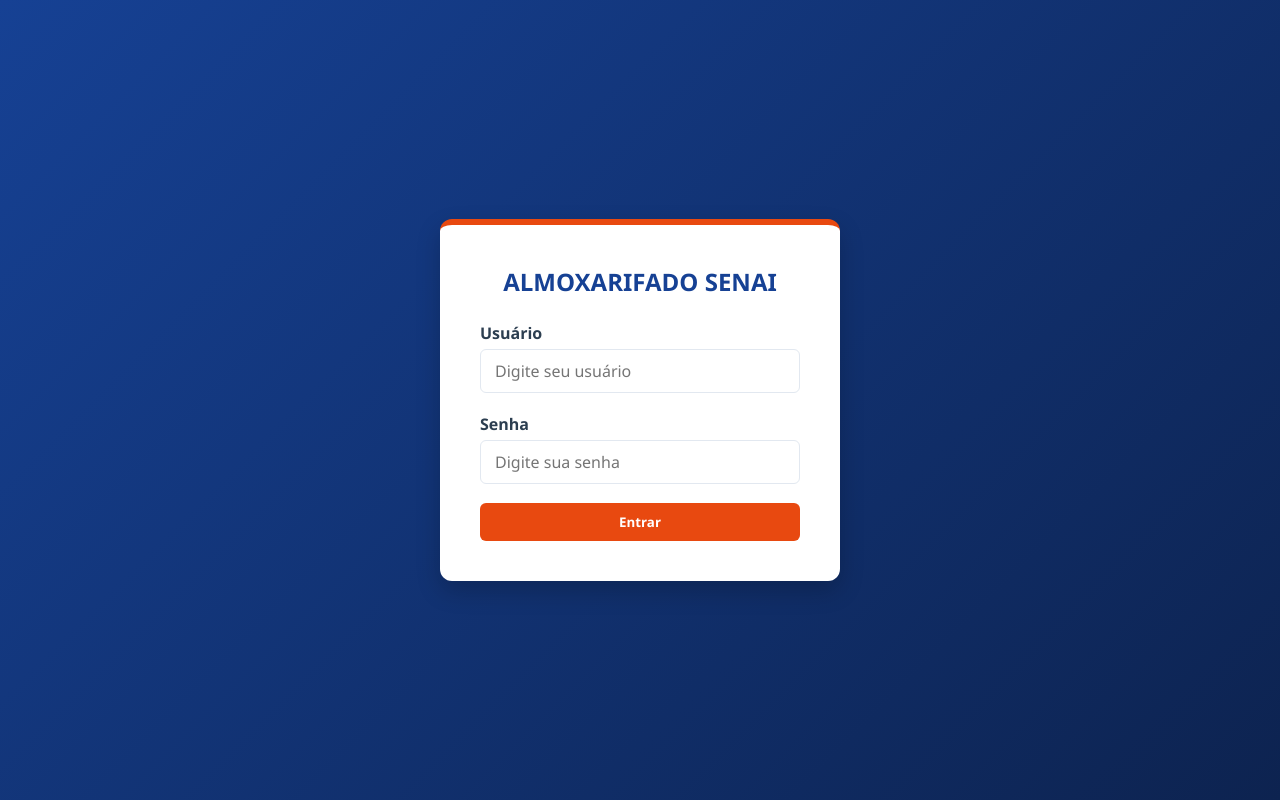
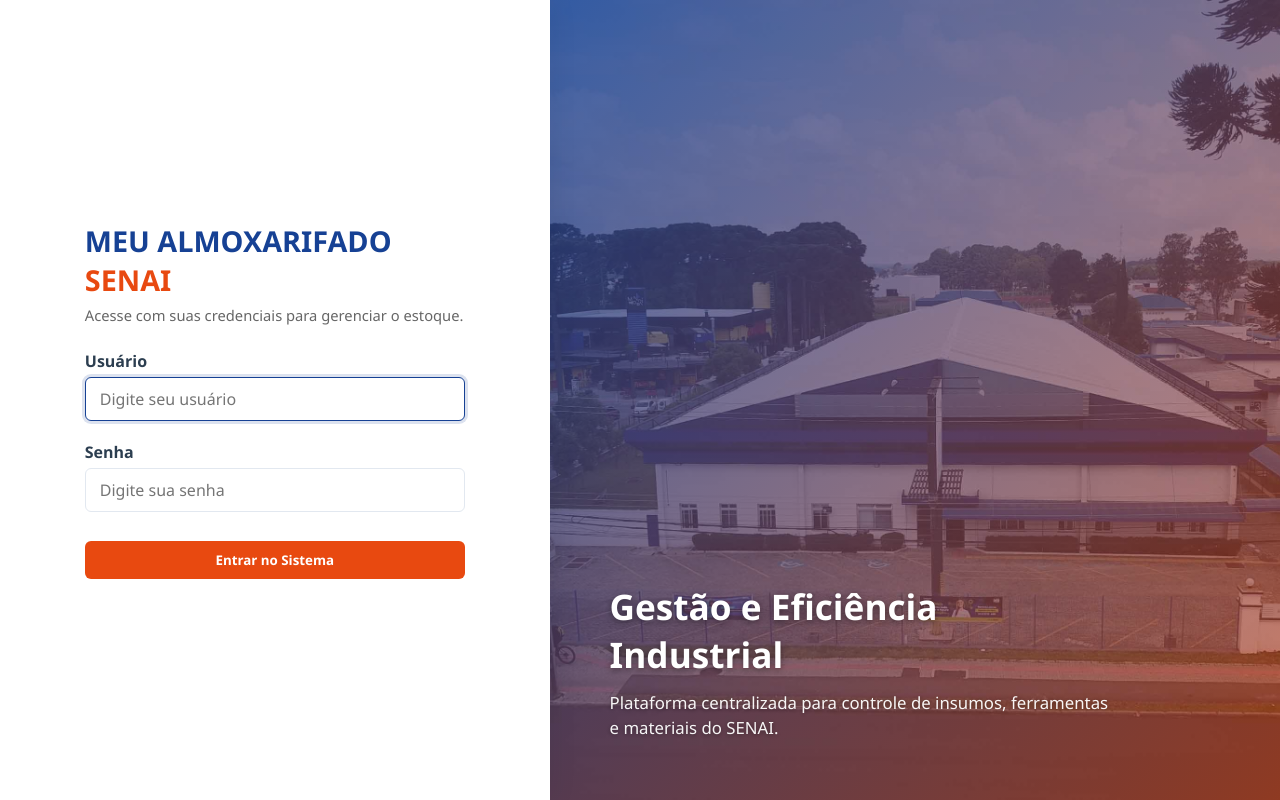
Before and after one commit to matheusbonenti-spec/aomosarifado, a Flask app: page /login in a window 1280 px wide. Run offline with Flask 3, Linux system fonts and the light colour scheme.

Commit message:
Adicionei botões para adicionar e retirar os produtos do estoque, e deixei a tela de login com uma imagem da unidade Senai São José dos Pinhais

```diff
--- a/app.py
+++ b/app.py
@@ -310,24 +310,34 @@ def editar_produto(id):
                 (nome, categoria, imagem_url, descricao, quantidade, id)
             )
             conn.commit()
-            flash('Produto atualizado!', 'success')
+            flash('Dados do produto atualizados com sucesso!', 'success')
 
-        elif acao == 'dar_baixa':
-            qtd_baixa = int(request.form['qtd_baixa'])
+        elif acao == 'movimentar':
+            tipo_movimento = request.form.get('tipo_movimento')
+            qtd = int(request.form['qtd_movimento'])
+
             cursor.execute("SELECT quantidade FROM produtos WHERE id = %s", (id,))
             prod = cursor.fetchone()
 
-            if prod and prod['quantidade'] >= qtd_baixa:
-                nova_qtd = prod['quantidade'] - qtd_baixa
-                cursor.execute("UPDATE produtos SET quantidade = %s WHERE id = %s", (nova_qtd, id))
-                cursor.execute(
-                    "INSERT INTO movimentacoes (produto_id, usuario_id, quantidade_retirada) VALUES (%s, %s, %s)",
-                    (id, session['user_id'], qtd_baixa)
-                )
-                conn.commit()
-                flash(f'Baixa de {qtd_baixa} unidade(s) registrada no histórico!', 'success')
-            else:
-                flash('Quantidade para baixa é superior ao estoque disponível.', 'danger')
+            if prod:
+                if tipo_movimento == 'adicionar':
+                    nova_qtd = prod['quantidade'] + qtd
+                    cursor.execute("UPDATE produtos SET quantidade = %s WHERE id = %s", (nova_qtd, id))
+                    conn.commit()
+                    flash(f'{qtd} unidade(s) adicionada(s) ao estoque com sucesso!', 'success')
+
+                elif tipo_movimento == 'retirar':
+                    if prod['quantidade'] >= qtd:
+                        nova_qtd = prod['quantidade'] - qtd
+                        cursor.execute("UPDATE produtos SET quantidade = %s WHERE id = %s", (nova_qtd, id))
+                        cursor.execute(
+                            "INSERT INTO movimentacoes (produto_id, usuario_id, quantidade_retirada) VALUES (%s, %s, %s)",
+                            (id, session['user_id'], qtd)
+                        )
+                        conn.commit()
+                        flash(f'Retirada de {qtd} unidade(s) registrada no histórico!', 'success')
+                    else:
+                        flash('A quantidade para retirada é superior ao estoque disponível.', 'danger')
 
         elif acao == 'excluir':
             cursor.execute("DELETE FROM produtos WHERE id = %s", (id,))
--- a/static/style.css
+++ b/static/style.css
@@ -283,3 +283,102 @@ body {
     border-radius: 4px;
     margin-top: 3px;
 }
+/* ==========================================
+   TELA DE LOGIN SPLIT-SCREEN COM GRADIENTE
+   ========================================== */
+body.login-body {
+    margin: 0;
+    padding: 0;
+    height: 100vh;
+    font-family: 'Segoe UI', Tahoma, Geneva, Verdana, sans-serif;
+    background-color: #f4f6f9;
+    overflow: hidden;
+}
+
+.login-container {
+    display: flex;
+    height: 100vh;
+    width: 100vw;
+}
+
+.login-left {
+    flex: 1;
+    display: flex;
+    align-items: center;
+    justify-content: center;
+    background: #ffffff;
+    padding: 40px;
+    z-index: 2;
+    box-shadow: 5px 0 25px rgba(0,0,0,0.05);
+}
+
+.login-box {
+    width: 100%;
+    max-width: 380px;
+}
+
+.login-header h2 {
+    color: #164194;
+    font-size: 1.8rem;
+    margin-bottom: 6px;
+    font-weight: 700;
+}
+
+.login-header h2 span {
+    color: #E84910;
+}
+
+.login-header p {
+    color: #666;
+    font-size: 0.92rem;
+    margin-bottom: 25px;
+}
+
+.login-right {
+    flex: 1.3;
+    position: relative;
+    background-image: url('senai.jpg');
+    background-size: cover;
+    background-position: center;
+    display: flex;
+    align-items: flex-end;
+    padding: 60px;
+    color: #ffffff;
+}
+
+/* Gradiente elegante misturando Azul SENAI (#164194) com Laranja SENAI (#E84910) */
+.login-right .overlay-gradient {
+    position: absolute;
+    top: 0;
+    left: 0;
+    right: 0;
+    bottom: 0;
+    background: linear-gradient(135deg, rgba(22, 65, 148, 0.82) 0%, rgba(232, 73, 16, 0.55) 100%);
+    z-index: 1;
+}
+
+.login-right-content {
+    position: relative;
+    z-index: 2;
+    max-width: 500px;
+}
+
+.login-right-content h3 {
+    font-size: 2.2rem;
+    margin-bottom: 12px;
+    font-weight: 700;
+    text-shadow: 0 2px 6px rgba(0,0,0,0.4);
+}
+
+.login-right-content p {
+    font-size: 1.05rem;
+    line-height: 1.5;
+    opacity: 0.95;
+    text-shadow: 0 1px 4px rgba(0,0,0,0.4);
+}
+
+@media (max-width: 900px) {
+    .login-right {
+        display: none;
+    }
+}
--- a/templates/historico.html
+++ b/templates/historico.html
@@ -16,7 +16,7 @@
 
     <div class="container">
         <div class="card">
-            <h2>📜 Histórico de Baixas e Retiradas</h2>
+            <h2>Histórico de Baixas e Retiradas</h2>
             <p style="color: #666; margin-bottom: 1rem;">Registro permanente das retiradas realizadas no almoxarifado.</p>
 
             <div class="table-responsive">
@@ -37,7 +37,7 @@
                             <td><strong>{{ mov.produto_nome }}</strong></td>
                             <td><span class="btn btn-secondary" style="padding: 2px 8px; font-size: 0.8rem;">{{ mov.categoria }}</span></td>
                             <td><span class="badge-alert" style="background: #dc3545; color: white;">-{{ mov.quantidade_retirada }} unid.</span></td>
-                            <td>👤 {{ mov.usuario_nome }}</td>
+                            <td>{{ mov.usuario_nome }}</td>
                         </tr>
                         {% else %}
                         <tr>
--- a/templates/login.html
+++ b/templates/login.html
@@ -2,34 +2,56 @@
 <html lang="pt-BR">
 <head>
     <meta charset="UTF-8">
+    <meta name="viewport" content="width=device-width, initial-scale=1.0">
     <title>Login - Meu Almoxarifado SENAI</title>
     <link rel="stylesheet" href="{{ url_for('static', filename='style.css') }}">
 </head>
 <body class="login-body">
 
+    <div class="login-container">
+        <!-- Lado Esquerdo: Form de Login -->
+        <div class="login-left">
+            <div class="login-box">
+                <div class="login-header">
+                    <h2>MEU ALMOXARIFADO <span>SENAI</span></h2>
+                    <p>Acesse com suas credenciais para gerenciar o estoque.</p>
+                </div>
+
                 {% with messages = get_flashed_messages(with_categories=true) %}
                   {% if messages %}
-            <div class="flash-container">
                     {% for category, message in messages %}
-                    <div class="flash-card flash-{{ category }}">{{ message }}</div>
+                      <div class="alert alert-{{ category }}" style="padding: 10px; margin-bottom: 15px; border-radius: 4px; font-size: 0.9rem; background-color: #f8d7da; color: #721c24; border: 1px solid #f5c6cb;">
+                          {{ message }}
+                      </div>
                     {% endfor %}
-            </div>
                   {% endif %}
                 {% endwith %}
 
-    <div class="login-card">
-        <h2>ALMOXARIFADO <span>SENAI</span></h2>
                 <form action="{{ url_for('login') }}" method="POST">
                     <div class="form-group">
-                <label>Usuário</label>
-                <input type="text" name="usuario" class="form-control" required placeholder="Digite seu usuário">
+                        <label for="usuario">Usuário</label>
+                        <input type="text" id="usuario" name="usuario" class="form-control" placeholder="Digite seu usuário" required autofocus>
                     </div>
+
                     <div class="form-group">
-                <label>Senha</label>
-                <input type="password" name="senha" class="form-control" required placeholder="Digite sua senha">
+                        <label for="senha">Senha</label>
+                        <input type="password" id="senha" name="senha" class="form-control" placeholder="Digite sua senha" required>
                     </div>
-            <button type="submit" class="btn btn-primary" style="width: 100%;">Entrar</button>
+
+                    <button type="submit" class="btn btn-primary" style="width: 100%; margin-top: 10px;">Entrar no Sistema</button>
                 </form>
             </div>
+        </div>
+
+        <!-- Lado Direito: Imagem SENAI com Gradiente -->
+        <div class="login-right">
+            <div class="overlay-gradient"></div>
+            <div class="login-right-content">
+                <h3>Gestão e Eficiência Industrial</h3>
+                <p>Plataforma centralizada para controle de insumos, ferramentas e materiais do SENAI.</p>
+            </div>
+        </div>
+    </div>
+
 </body>
 </html>
--- a/templates/relatorio.html
+++ b/templates/relatorio.html
@@ -133,9 +133,9 @@
 <body>
 
     <div class="btn-actions">
-        <button onclick="window.print()" class="btn btn-pdf">📄 Salvar em PDF</button>
-        <button onclick="window.print()" class="btn btn-print">🖨️ Imprimir Relatório</button>
-        <a href="{{ url_for('estoque') }}" class="btn btn-back">⬅️ Voltar ao Estoque</a>
+        <button onclick="window.print()" class="btn btn-pdf">Salvar em PDF</button>
+        <button onclick="window.print()" class="btn btn-print">Imprimir Relatório</button>
+        <a href="{{ url_for('estoque') }}" class="btn btn-back">Voltar ao Estoque</a>
     </div>
 
     <div class="header">
```
Also changed, not shown: templates/editar_produto.html (+65 -41 lines), templates/estoque.html (+4 -4 lines), static/senai.jpg (added). Lines whose indentation alone changed are shown as unchanged.
